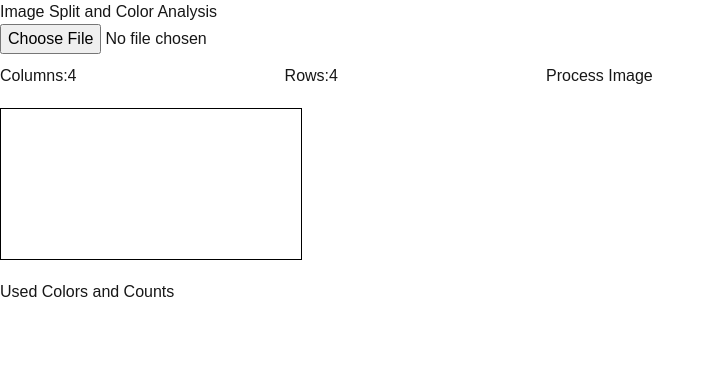
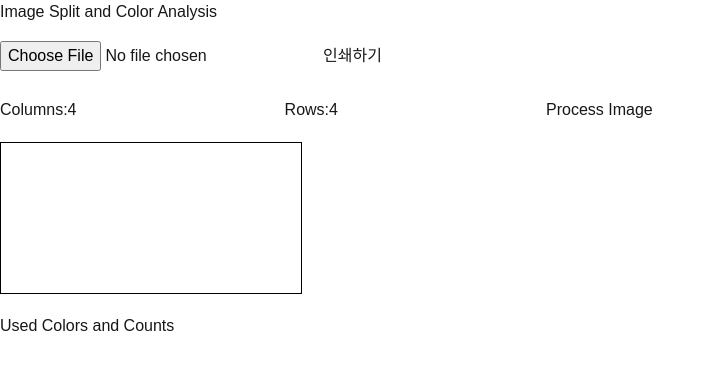
Before and after one commit to yoongun97/image-pexel-generator, a Next.js app: page /add in a window 1280 px wide. Shown: the top 370 px of the page, without its empty margins (0-715 px from the left). Built offline with nearby package versions, Linux system fonts and the light colour scheme.

Commit message:
fix: rgb->hex 코드로 변환, canvas 인쇄 기능 추가

```diff
--- a/src/app/add/page.tsx
+++ b/src/app/add/page.tsx
@@ -1,4 +1,5 @@
 "use client";
+import { rgbToHex } from "@/utils/color";
 import React, { useRef, useState } from "react";
 
 interface ColorCount {
@@ -88,7 +89,7 @@ export default function Add() {
       const r = data[i];
       const g = data[i + 1];
       const b = data[i + 2];
-      const color = `rgb(${r},${g},${b})`;
+      const color = rgbToHex(r, g, b);
 
       colorMap[color] = (colorMap[color] || 0) + 1;
     }
@@ -98,10 +99,35 @@ export default function Add() {
     );
   };
 
+  const printCanvas = () => {
+    const canvas = canvasRef.current;
+    if (!canvas) return;
+
+    const dataUrl = canvas.toDataURL("image/png");
+    const printWindow = window.open("", "_blank");
+
+    if (printWindow) {
+      printWindow.document.write(`
+        <html>
+          <head>
+            <title>Print Canvas</title>
+          </head>
+          <body onload="window.print(); window.close();">
+            <img src="${dataUrl}" style="width: 100%;" />
+          </body>
+        </html>
+      `);
+      printWindow.document.close();
+    }
+  };
+
   return (
     <div>
       <h1>Image Split and Color Analysis</h1>
       <input type="file" onChange={handleFileChange} accept="image/*" />
+      <button onClick={printCanvas} style={{ margin: "10px", padding: "10px" }}>
+        인쇄하기
+      </button>
       <div style={{ marginTop: "10px" }}>
         <label>
           Columns:
--- /dev/null
+++ b/src/utils/color.ts
@@ -0,0 +1,6 @@
+export const rgbToHex = (r: number, g: number, b: number): string => {
+  return `#${((1 << 24) | (r << 16) | (g << 8) | b)
+    .toString(16)
+    .slice(1)
+    .toUpperCase()}`;
+};
```
